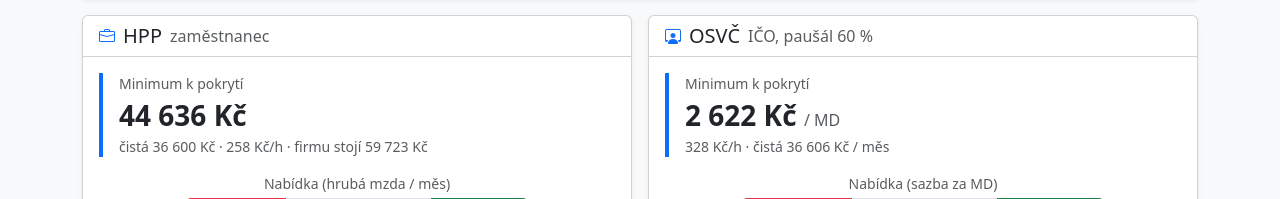
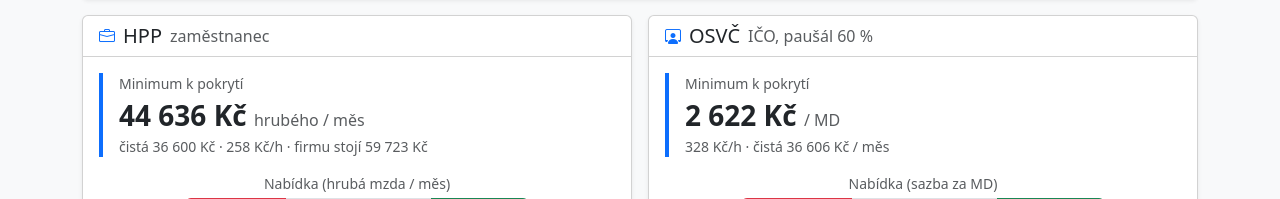
Before and after one commit to jbrezik/income-calc, a React (Vite) app: page / in a window 1280 px wide. Shown: the part 1171-1370 px from the top of the page. Built offline with nearby package versions, Linux system fonts and the light colour scheme.

Commit message:
Restore HPP minimum unit label

```diff
--- a/src/ui/ModeCards.tsx
+++ b/src/ui/ModeCards.tsx
@@ -89,7 +89,7 @@ export function HppCard({ need, year, person, offer, onOffer, mdPerYear, osvcOpt
         <span className="text-body-secondary">zaměstnanec</span>
       </div>
       <div className="card-body">
-        <Minimum value={kc(minGross)} unit=""
+        <Minimum value={kc(minGross)} unit="hrubého / měs"
           detail={`čistá ${kc(min.netMonthly)} · ${kc(min.hourly)}/h · firmu stojí ${kc(min.employerCostMonthly)}`} />
         <Stepper label="Nabídka (hrubá mzda / měs)" value={offer} steps={[500, 1000]} max={Math.max(250000, offer)} slider
           onChange={onOffer} />
```
